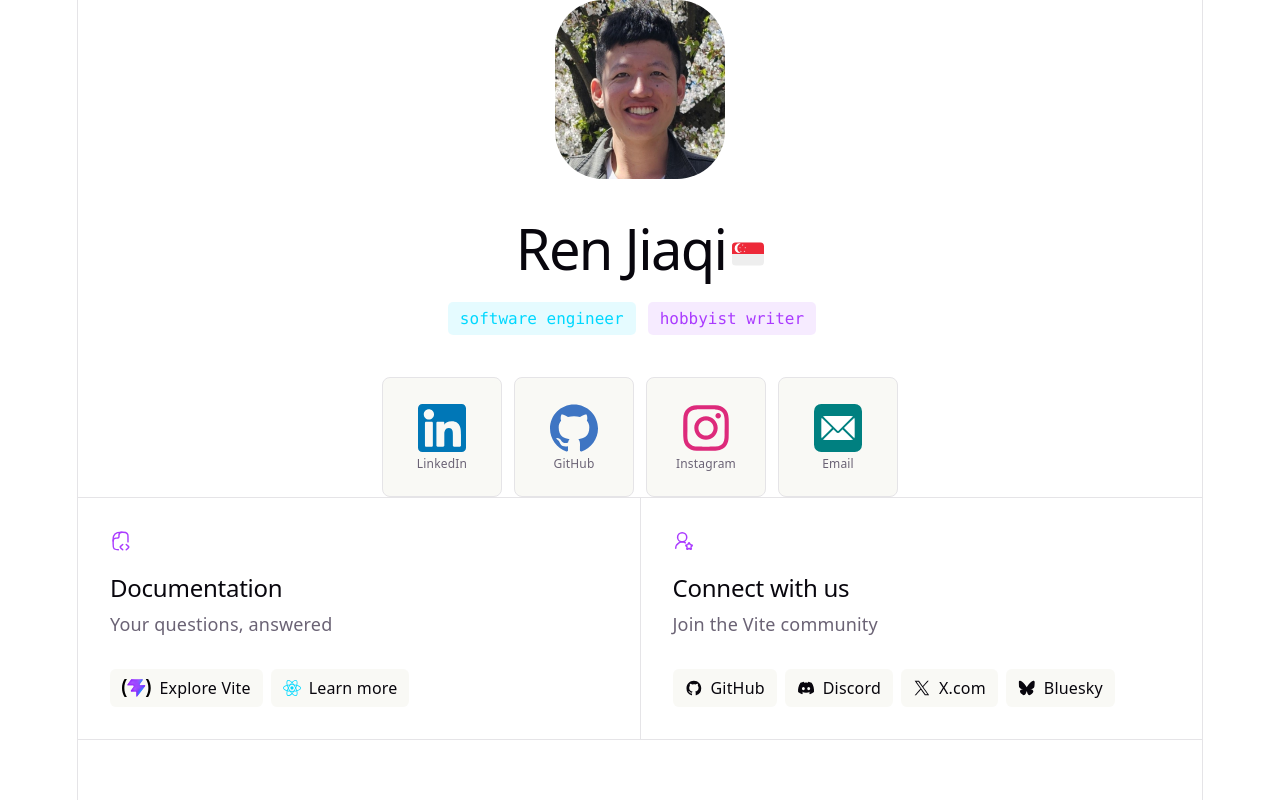
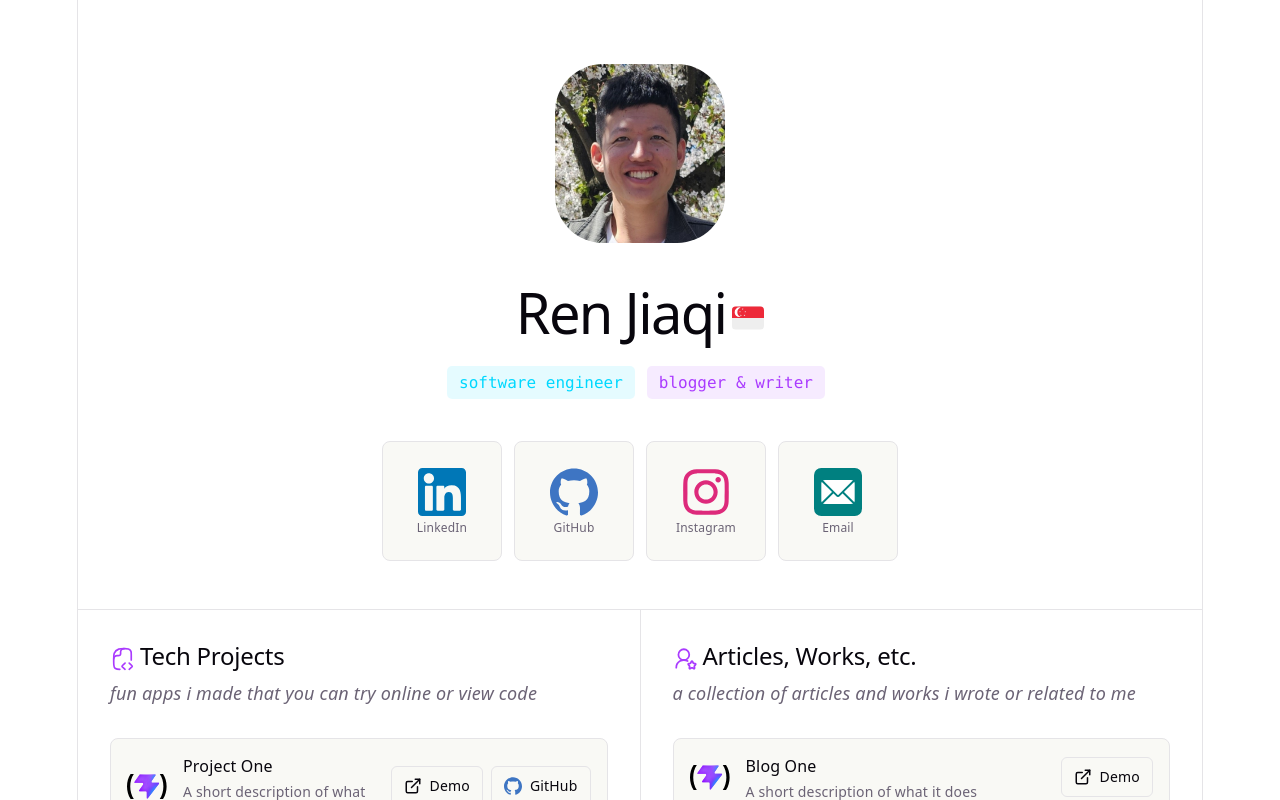
Before and after one commit to jrenjq/jrenjq-website, a React (Vite) app in the folder frontend/: page / in a window 1280 px wide. Shown: the top 800 px of the page. Built offline with nearby package versions, Linux system fonts and the light colour scheme.

Commit message:
Pushed DEV frontend source files 2026-11-03 16:00:20

```diff
--- a/frontend/index.html
+++ b/frontend/index.html
@@ -4,7 +4,7 @@
     <meta charset="UTF-8" />
     <link rel="icon" type="image/svg+xml" href="/favicon.svg" />
     <meta name="viewport" content="width=device-width, initial-scale=1.0" />
-    <title>Ren Jiaqi :)</title>
+    <title>Home | Ren Jiaqi</title>
   </head>
   <body>
     <div id="root"></div>
--- a/frontend/src/App.css
+++ b/frontend/src/App.css
@@ -4,7 +4,7 @@
   justify-content: center;
   gap: 12px;
   margin-bottom: 24px;
-  margin-right: 16px; /* so that gap between both buttons is centered */
+  margin-right: 8px; /* so that gap between both buttons is centered */
 }
 
 .tags button {
@@ -112,6 +112,7 @@
   place-content: center;
   place-items: center;
   flex-grow: 1;
+  padding: 64px 32px 48px; /* add this */
 
   @media (max-width: 1024px) {
     padding: 32px 20px 24px;
@@ -119,7 +120,7 @@
   }
 }
 
-#next-steps {
+#highlights {
   display: flex;
   border-top: 1px solid var(--border);
   text-align: left;
@@ -133,9 +134,10 @@
   }
 
   .icon {
-    margin-bottom: 16px;
-    width: 22px;
-    height: 22px;
+    width: 26px;
+    height: 26px;
+    margin-right: 4px;
+    vertical-align: text-bottom;
   }
 
   @media (max-width: 1024px) {
@@ -144,7 +146,7 @@
   }
 }
 
-#docs {
+#projects {
   border-right: 1px solid var(--border);
 
   @media (max-width: 1024px) {
@@ -153,51 +155,92 @@
   }
 }
 
-#next-steps ul {
+.card-list {
   list-style: none;
   padding: 0;
+  margin: 32px 0 0;
   display: flex;
-  gap: 8px;
-  margin: 32px 0 0;
+  flex-direction: column;
+  gap: 12px;
+  width: 100%;
 
-  .logo {
-    height: 18px;
+  @media (max-width: 1024px) {
+    margin-top: 20px;
+  }
 }
 
-  a {
-    color: var(--text-h);
-    font-size: 16px;
-    border-radius: 6px;
+.card {
+  display: flex;
+  align-items: center;
+  gap: 16px;
+  width: 100%;
+  box-sizing: border-box;
+  padding: 14px 16px;
+  text-align: left;
+  border-radius: 8px;
   background: var(--social-bg);
-    display: flex;
-    padding: 6px 12px;
-    align-items: center;
-    gap: 8px;
-    text-decoration: none;
+  border: 1px solid var(--border);
   transition: box-shadow 0.3s;
 
   &:hover {
     box-shadow: var(--shadow);
   }
-    .button-icon {
-      height: 18px;
-      width: 18px;
+}
+
+.card-icon {
+  width: 40px;
+  height: 40px;
+  flex-shrink: 0;
+  object-fit: contain;
+}
+
+.card-info {
+  flex: 1;
+  min-width: 0; /* lets long text wrap/truncate instead of overflowing */
+
+  h3 {
+    margin: 0 0 4px;
+    font-family: var(--heading);
+    font-size: 16px;
+    font-weight: 500;
+    color: var(--text-h);
+  }
+
+  p {
+    font-size: 14px;
+    line-height: 130%;
   }
 }
 
-  @media (max-width: 1024px) {
-    margin-top: 20px;
-    flex-wrap: wrap;
-    justify-content: center;
+.card-link {
+  display: flex;
+  align-items: center;
+  gap: 8px;
+  flex-shrink: 0;
+  padding: 6px 12px;
+  font-size: 14px;
+  color: var(--text-h);
+  text-decoration: none;
+  border-radius: 6px;
+  border: 1px solid var(--border);
+  transition: border-color 0.3s;
 
-    li {
-      flex: 1 1 calc(50% - 8px);
+  &:hover {
+    border-color: var(--text);
+  }
+  &:focus-visible {
+    outline: 2px solid var(--accent);
+    outline-offset: 2px;
   }
 
-    a {
-      width: 100%;
-      justify-content: center;
-      box-sizing: border-box;
+  img {
+    width: 18px;
+    height: 18px;
+  }
+
+  @media (max-width: 480px) {
+    span {
+      display: none; /* icon-only button on small phones */
     }
   }
 }
@@ -254,9 +297,3 @@
     color: var(--text);
   }
 }
-
-@media (prefers-color-scheme: dark) {
-  .social-tile .mono {
-    filter: invert(1) brightness(2); /* same trick your #social icons use */
-  }
-}
--- a/frontend/src/App.jsx
+++ b/frontend/src/App.jsx
@@ -6,7 +6,43 @@ import linkedinLogo from './assets/linkedin.svg'
 import githubLogo from './assets/github.svg'
 import instagramLogo from './assets/instagram.svg'
 import emailLogo from './assets/email.svg'
+import Card from './components/Card'
 import './App.css'
+
+const projects = [
+  {
+    title: 'Project One',
+    subtitle: 'A short description of what it does',
+    icon: viteLogo,
+    type: 'project',
+    link: 'https://github.com/mysite1',
+    repo: 'https://github.com/jrenjq/project-one',
+  },
+  {
+    title: 'Project Two',
+    subtitle: 'Another whimsical tech trinket',
+    icon: reactLogo,
+    type: 'project',
+    repo: 'https://github.com/jrenjq/project-two',
+  },
+]
+
+const articles = [
+  {
+    title: 'Blog One',
+    subtitle: 'A short description of what it does',
+    icon: viteLogo,
+    type: 'article',
+    link: 'https://github.com/jrenjq/blog1',
+  },
+  {
+    title: 'Blog Two',
+    subtitle: 'Another article about something',
+    icon: reactLogo,
+    type: 'article',
+    link: 'https://github.com/jrenjq/blog2',
+  },
+]
 
 function App() {
 
@@ -23,7 +59,7 @@ function App() {
               software engineer
             </button>
             <button type="button" className="purple-bg-button bg-button-code">
-              hobbyist writer
+              blogger & writer
             </button>
           </div>
         </div>
@@ -47,83 +83,33 @@ function App() {
         </div>
       </section>
 
-      <section id="next-steps">
-        <div id="docs">
+      <section id="highlights">
+        <div id="projects">
+          <h2>
             <svg className="icon" role="presentation" aria-hidden="true">
               <use href="/icons.svg#documentation-icon"></use>
             </svg>
-          <h2>Documentation</h2>
-          <p>Your questions, answered</p>
-          <ul>
-            <li>
-              <a href="https://vite.dev/" target="_blank">
-                <img className="logo" src={viteLogo} alt="" />
-                Explore Vite
-              </a>
-            </li>
-            <li>
-              <a href="https://react.dev/" target="_blank">
-                <img className="button-icon" src={reactLogo} alt="" />
-                Learn more
-              </a>
-            </li>
+            Tech Projects
+          </h2>
+          <p><i>fun apps i made that you can try online or view code</i></p>
+          <ul className="card-list">
+            {projects.map((project) => (
+              <Card key={project.title} {...project} />
+            ))}
           </ul>
         </div>
-        <div id="social">
+        <div id="articles">
+          <h2>
             <svg className="icon" role="presentation" aria-hidden="true">
               <use href="/icons.svg#social-icon"></use>
             </svg>
-          <h2>Connect with us</h2>
-          <p>Join the Vite community</p>
-          <ul>
-            <li>
-              <a href="https://github.com/vitejs/vite" target="_blank">
-                <svg
-                  className="button-icon"
-                  role="presentation"
-                  aria-hidden="true"
-                >
-                  <use href="/icons.svg#github-icon"></use>
-                </svg>
-                GitHub
-              </a>
-            </li>
-            <li>
-              <a href="https://chat.vite.dev/" target="_blank">
-                <svg
-                  className="button-icon"
-                  role="presentation"
-                  aria-hidden="true"
-                >
-                  <use href="/icons.svg#discord-icon"></use>
-                </svg>
-                Discord
-              </a>
-            </li>
-            <li>
-              <a href="https://x.com/vite_js" target="_blank">
-                <svg
-                  className="button-icon"
-                  role="presentation"
-                  aria-hidden="true"
-                >
-                  <use href="/icons.svg#x-icon"></use>
-                </svg>
-                X.com
-              </a>
-            </li>
-            <li>
-              <a href="https://bsky.app/profile/vite.dev" target="_blank">
-                <svg
-                  className="button-icon"
-                  role="presentation"
-                  aria-hidden="true"
-                >
-                  <use href="/icons.svg#bluesky-icon"></use>
-                </svg>
-                Bluesky
-              </a>
-            </li>
+            Articles, Works, etc.
+          </h2>
+          <p><i>a collection of articles and works i wrote or related to me</i></p>
+          <ul className="card-list">
+            {articles.map((blog) => (
+              <Card key={blog.title} {...blog} />
+            ))}
           </ul>
         </div>
       </section>
--- /dev/null
+++ b/frontend/src/components/Card.css
@@ -0,0 +1,32 @@
+.card {
+  position: relative;
+}
+
+.card-main-link {
+  color: inherit;
+  text-decoration: none;
+}
+
+.card-main-link::after {
+  content: '';
+  position: absolute;
+  inset: 0;
+  border-radius: inherit;
+}
+
+.card-main-link:focus-visible {
+  outline: none;
+}
+
+.card-main-link:focus-visible::after {
+  outline: 2px solid var(--purple);
+  outline-offset: 2px;
+}
+
+.card-actions {
+  position: relative;
+  z-index: 1;
+  display: flex;
+  gap: 8px;
+  flex-shrink: 0;
+}
--- /dev/null
+++ b/frontend/src/components/Card.jsx
@@ -0,0 +1,54 @@
+import githubLogo from '../assets/github.svg'
+import './Card.css'
+
+function Card({ title, subtitle, icon, link, repo }) {
+  const mainHref = link ?? repo
+
+  return (
+    <li className="card">
+      <img className="card-icon" src={icon} alt="" />
+      <div className="card-info">
+        <h3>
+          <a className="card-main-link" href={mainHref} target="_blank" rel="noreferrer">
+            {title}
+          </a>
+        </h3>
+        <p>{subtitle}</p>
+      </div>
+      {(link || repo) && (
+        <div className="card-actions">
+          {link && (
+            <a
+              className="card-link"
+              href={link}
+              target="_blank"
+              rel="noreferrer"
+              aria-label={`${title} link`}
+            >
+              <svg viewBox="0 0 24 24" width="18" height="18" fill="none" stroke="currentColor" strokeWidth="2" strokeLinecap="round" strokeLinejoin="round" aria-hidden="true">
+                <path d="M18 13v6a2 2 0 0 1-2 2H5a2 2 0 0 1-2-2V8a2 2 0 0 1 2-2h6" />
+                <path d="M15 3h6v6" />
+                <path d="M10 14 21 3" />
+              </svg>
+              <span>Demo</span>
+            </a>
+          )}
+          {repo && (
+            <a
+              className="card-link"
+              href={repo}
+              target="_blank"
+              rel="noreferrer"
+              aria-label={`${title} on GitHub`}
+            >
+              <img src={githubLogo} alt="" />
+              <span>GitHub</span>
+            </a>
+          )}
+        </div>
+      )}
+    </li>
+  )
+}
+
+export default Card
--- a/frontend/src/index.css
+++ b/frontend/src/index.css
@@ -49,10 +49,6 @@
     --social-bg: rgba(47, 48, 58, 0.5);
     --shadow:
       rgba(0, 0, 0, 0.4) 0 10px 15px -3px, rgba(0, 0, 0, 0.25) 0 4px 6px -2px;
-  }
-
-  #social .button-icon {
-    filter: invert(1) brightness(2);
   }
 }
 
```
Also changed, not shown: 1 other file (tests, documents, lock files or other folders). Lines whose indentation alone changed are shown as unchanged.
